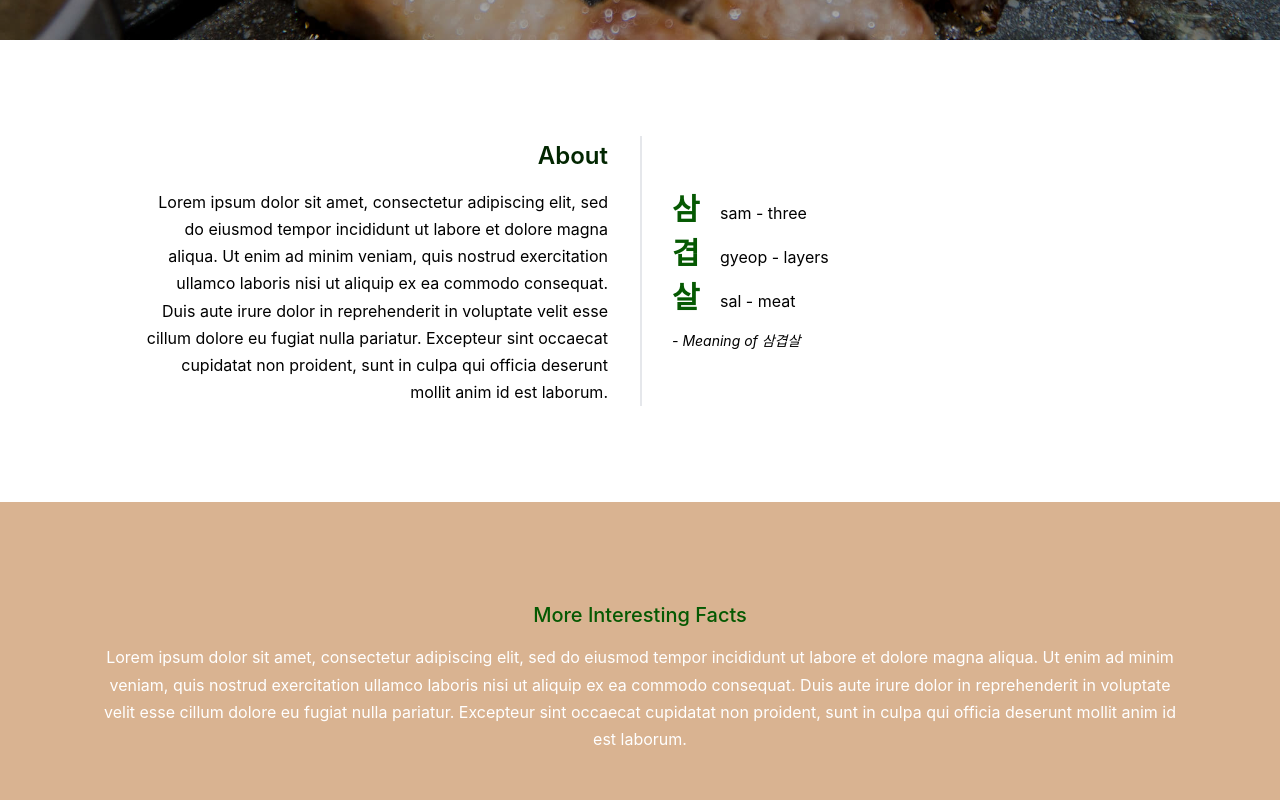
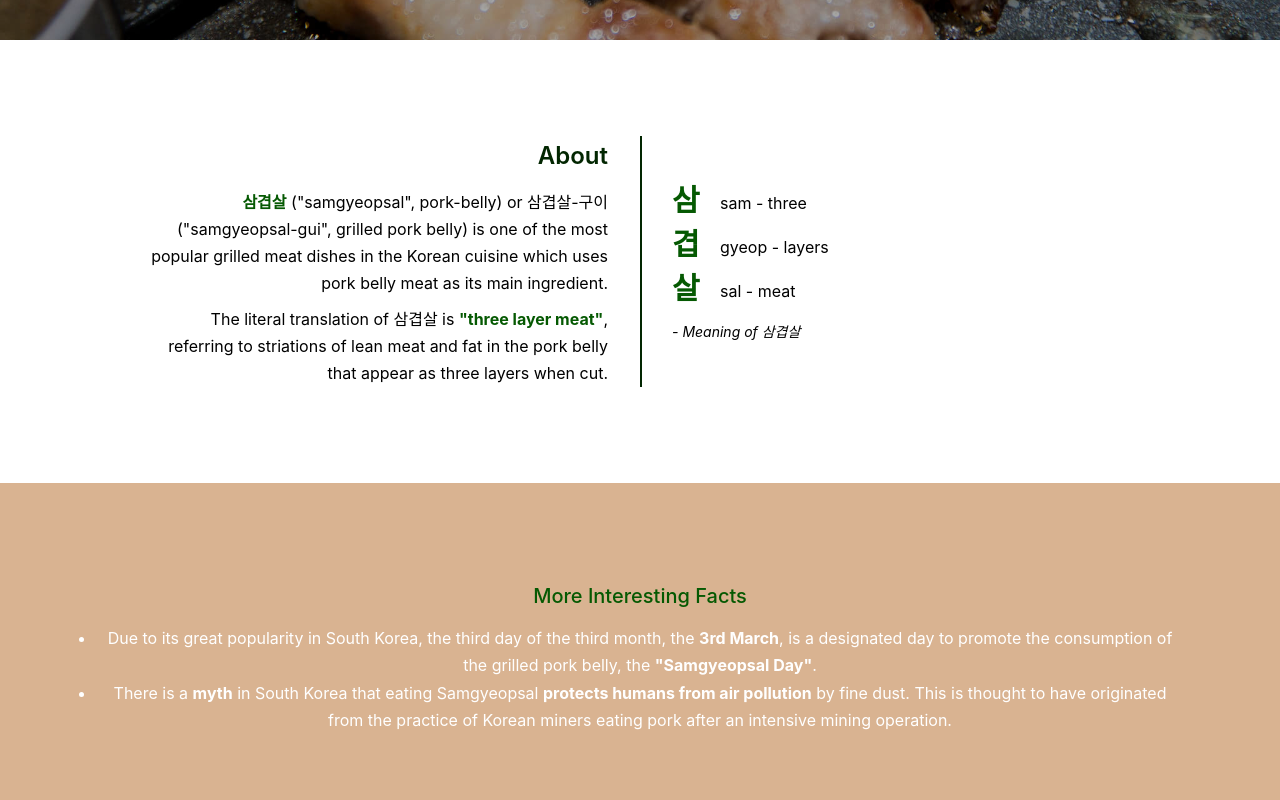
Before and after one commit to d-mini/mediendesign, a React (Create React App) app: page / in a window 1280 px wide. Shown: the part 560-1360 px from the top of the page. Built offline with nearby package versions, Linux system fonts and the light colour scheme.

Commit message:
UPDATE about text

```diff
--- a/src/components/About.js
+++ b/src/components/About.js
@@ -8,9 +8,14 @@ function About() {
                 <div className='relative grid gap-8 lg:gap-16 lg:grid-cols-2 grid-rows-1'>
                     <div className='relative text-center lg:text-right'>
                         <h1 className='text-primary mb-3'>About</h1>
-                        <p>Lorem ipsum dolor sit amet, consectetur adipiscing elit, sed do eiusmod tempor incididunt ut labore et dolore magna aliqua. Ut enim ad minim veniam, quis nostrud exercitation ullamco laboris nisi ut aliquip ex ea commodo consequat. Duis aute irure dolor in reprehenderit in voluptate velit esse cillum dolore eu fugiat nulla pariatur. Excepteur sint occaecat cupidatat non proident, sunt in culpa qui officia deserunt mollit anim id est laborum.</p>
+                        <p className='mb-2'>
+                            <span className='font-bold text-primary-light'>삼겹살</span> ("samgyeopsal", pork-belly) or 삼겹살-구이 ("samgyeopsal-gui", grilled pork belly) is one of the most popular grilled meat dishes in the Korean cuisine which uses pork belly meat as its main ingredient.
+                        </p>
+                        <p>
+                            The literal translation of 삼겹살 is <span className='font-bold text-primary-light'>"three layer meat"</span>, referring to striations of lean meat and fat in the pork belly that appear as three layers when cut.
+                        </p>
                     </div>
-                    <div className='border-t-2 lg:absolute h-full lg:col-start-1 lg:col-end-3 lg:left-1/2 lg:border-t-0 lg:border-l-2'></div>
+                    <div className='border-t-2 border-primary lg:absolute h-full lg:col-start-1 lg:col-end-3 lg:left-1/2 lg:border-t-0 lg:border-l-2'></div>
                     <div className='relative self-center'>
                         <div className='grid grid-cols-2 lg:grid-cols-[32px_minmax(0,_1fr)] grid-rows-3 gap-x-4 gap-y-2 items-end'>
                             <span className='text-primary-light text-3xl font-semibold text-right lg:text-left'>삼</span>
@@ -31,7 +36,14 @@ function About() {
             <div className='w-full section-color'>
                 <div className='text-center text-white py-20 px-12 sm:py-24 sm:px-24'>
                     <h2 className='text-primary-light mb-3'>More Interesting Facts</h2>
-                    <p>Lorem ipsum dolor sit amet, consectetur adipiscing elit, sed do eiusmod tempor incididunt ut labore et dolore magna aliqua. Ut enim ad minim veniam, quis nostrud exercitation ullamco laboris nisi ut aliquip ex ea commodo consequat. Duis aute irure dolor in reprehenderit in voluptate velit esse cillum dolore eu fugiat nulla pariatur. Excepteur sint occaecat cupidatat non proident, sunt in culpa qui officia deserunt mollit anim id est laborum.</p>
+                    <ul className='list-disc'>
+                        <li>
+                            Due to its great popularity in South Korea, the third day of the third month, the <span className='font-bold'>3rd March</span>, is a designated day to promote the consumption of the grilled pork belly, the <span className='font-bold'>"Samgyeopsal Day"</span>.
+                        </li>
+                        <li>
+                            There is a <span className='font-bold'>myth</span> in South Korea that eating Samgyeopsal <span className='font-bold'>protects humans from air pollution</span> by fine dust. This is thought to have originated from the practice of Korean miners eating pork after an intensive mining operation.
+                        </li>
+                    </ul>
                 </div>
             </div>
         </div>
--- a/src/components/HowTo.js
+++ b/src/components/HowTo.js
@@ -13,7 +13,7 @@ function HowTo() {
             <ShadowImageSection
                 color='primary'
                 image={<img src={ssam} alt='' />}
-                title={<h1 className={`text-white lg:text-primary-light mb-3`}>How To Eat</h1>}
+                title={<h1 className={`text-white lg:text-primary mb-3`}>How To Eat</h1>}
                 content=
                 {
                     <div>
--- a/src/components/Ingredients.js
+++ b/src/components/Ingredients.js
@@ -24,7 +24,7 @@ function Ingredients() {
             <ShadowImageSection
                 color='secondary'
                 image={<img src={porkBelly} alt='' />}
-                title={<h1 className={`text-white lg:text-secondary-light mb-3`}>Ingredients</h1>}
+                title={<h1 className={`text-white lg:text-secondary mb-3`}>Ingredients</h1>}
                 content=
                 {
                     <p>Lorem ipsum dolor sit amet, consectetur adipiscing elit, sed do eiusmod tempor incididunt ut labore et dolore magna aliqua. Ut enim ad minim veniam, quis nostrud exercitation ullamco laboris nisi ut aliquip ex ea commodo consequat. Duis aute irure dolor in reprehenderit in voluptate velit esse cillum dolore eu fugiat nulla pariatur. Excepteur sint occaecat cupidatat non proident, sunt in culpa qui officia deserunt mollit anim id est laborum.</p>
```
